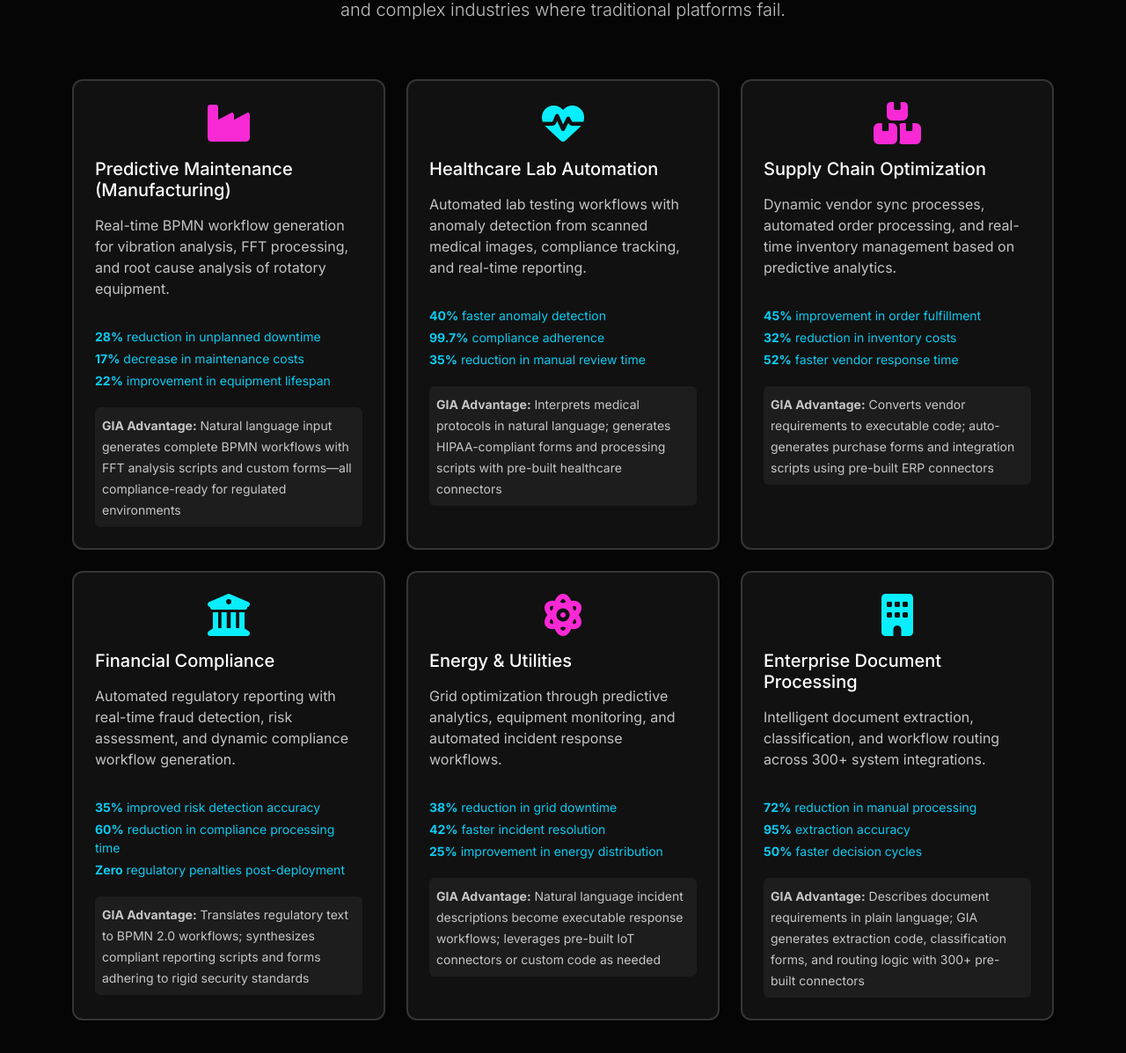
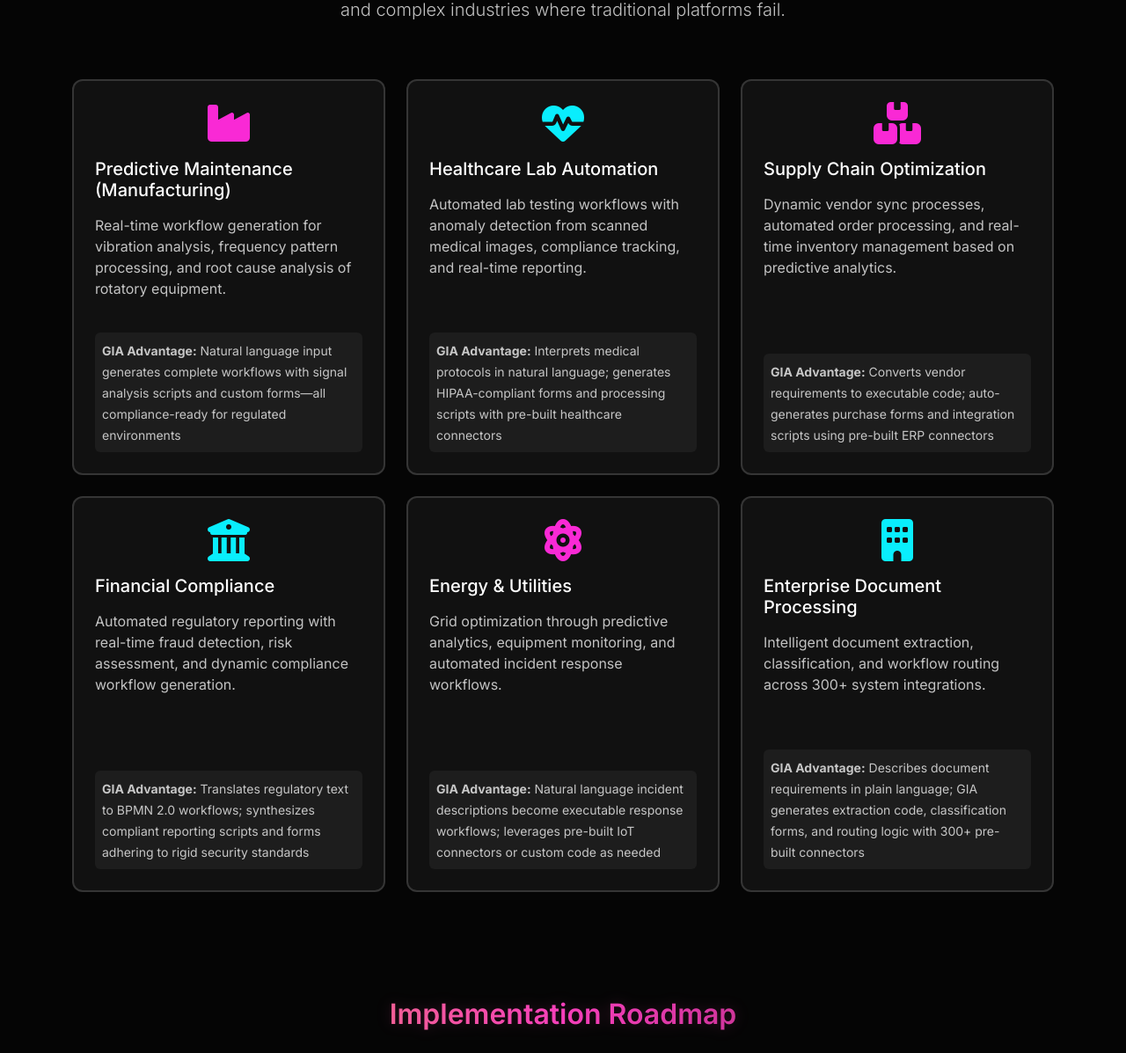
Before and after one commit to tomj0311/www, a PHP site: page /automation.php in a window 1280 px wide. Shown: the part 4750-5947 px from the top of the page at 88% size. Run offline with PHP 8.4, Linux system fonts and the light colour scheme.

Commit message:
Remove performance metrics from automation sections for streamlined content presentation

```diff
--- a/automation.php
+++ b/automation.php
@@ -384,14 +384,9 @@
                             <i class="fas fa-industry fa-3x" style="color: #F929D5;"></i>
                         </div>
                         <h5 class="text-white mb-3">Predictive Maintenance (Manufacturing)</h5>
-                        <p class="text-white-50 mb-3">Real-time BPMN workflow generation for vibration analysis, FFT processing, and root cause analysis of rotatory equipment.</p>
-                        <div class="mt-3">
-                            <small class="text-info d-block mb-1"><strong>28%</strong> reduction in unplanned downtime</small>
-                            <small class="text-info d-block mb-1"><strong>17%</strong> decrease in maintenance costs</small>
-                            <small class="text-info d-block mb-1"><strong>22%</strong> improvement in equipment lifespan</small>
-                        </div>
+                        <p class="text-white-50 mb-3">Real-time workflow generation for vibration analysis, frequency pattern processing, and root cause analysis of rotatory equipment.</p>
                         <div class="mt-3 p-2" style="background: rgba(255, 255, 255, 0.05); border-radius: 6px;">
-                            <small class="text-white-50"><strong>GIA Advantage:</strong> Natural language input generates complete BPMN workflows with FFT analysis scripts and custom forms—all compliance-ready for regulated environments</small>
+                            <small class="text-white-50"><strong>GIA Advantage:</strong> Natural language input generates complete workflows with signal analysis scripts and custom forms—all compliance-ready for regulated environments</small>
                         </div>
                     </div>
                 </div>
@@ -403,11 +398,6 @@
                         </div>
                         <h5 class="text-white mb-3">Healthcare Lab Automation</h5>
                         <p class="text-white-50 mb-3">Automated lab testing workflows with anomaly detection from scanned medical images, compliance tracking, and real-time reporting.</p>
-                        <div class="mt-3">
-                            <small class="text-info d-block mb-1"><strong>40%</strong> faster anomaly detection</small>
-                            <small class="text-info d-block mb-1"><strong>99.7%</strong> compliance adherence</small>
-                            <small class="text-info d-block mb-1"><strong>35%</strong> reduction in manual review time</small>
-                        </div>
                         <div class="mt-3 p-2" style="background: rgba(255, 255, 255, 0.05); border-radius: 6px;">
                             <small class="text-white-50"><strong>GIA Advantage:</strong> Interprets medical protocols in natural language; generates HIPAA-compliant forms and processing scripts with pre-built healthcare connectors</small>
                         </div>
@@ -421,11 +411,6 @@
                         </div>
                         <h5 class="text-white mb-3">Supply Chain Optimization</h5>
                         <p class="text-white-50 mb-3">Dynamic vendor sync processes, automated order processing, and real-time inventory management based on predictive analytics.</p>
-                        <div class="mt-3">
-                            <small class="text-info d-block mb-1"><strong>45%</strong> improvement in order fulfillment</small>
-                            <small class="text-info d-block mb-1"><strong>32%</strong> reduction in inventory costs</small>
-                            <small class="text-info d-block mb-1"><strong>52%</strong> faster vendor response time</small>
-                        </div>
                         <div class="mt-3 p-2" style="background: rgba(255, 255, 255, 0.05); border-radius: 6px;">
                             <small class="text-white-50"><strong>GIA Advantage:</strong> Converts vendor requirements to executable code; auto-generates purchase forms and integration scripts using pre-built ERP connectors</small>
                         </div>
@@ -439,11 +424,6 @@
                         </div>
                         <h5 class="text-white mb-3">Financial Compliance</h5>
                         <p class="text-white-50 mb-3">Automated regulatory reporting with real-time fraud detection, risk assessment, and dynamic compliance workflow generation.</p>
-                        <div class="mt-3">
-                            <small class="text-info d-block mb-1"><strong>35%</strong> improved risk detection accuracy</small>
-                            <small class="text-info d-block mb-1"><strong>60%</strong> reduction in compliance processing time</small>
-                            <small class="text-info d-block mb-1"><strong>Zero</strong> regulatory penalties post-deployment</small>
-                        </div>
                         <div class="mt-3 p-2" style="background: rgba(255, 255, 255, 0.05); border-radius: 6px;">
                             <small class="text-white-50"><strong>GIA Advantage:</strong> Translates regulatory text to BPMN 2.0 workflows; synthesizes compliant reporting scripts and forms adhering to rigid security standards</small>
                         </div>
@@ -457,11 +437,6 @@
                         </div>
                         <h5 class="text-white mb-3">Energy & Utilities</h5>
                         <p class="text-white-50 mb-3">Grid optimization through predictive analytics, equipment monitoring, and automated incident response workflows.</p>
-                        <div class="mt-3">
-                            <small class="text-info d-block mb-1"><strong>38%</strong> reduction in grid downtime</small>
-                            <small class="text-info d-block mb-1"><strong>42%</strong> faster incident resolution</small>
-                            <small class="text-info d-block mb-1"><strong>25%</strong> improvement in energy distribution</small>
-                        </div>
                         <div class="mt-3 p-2" style="background: rgba(255, 255, 255, 0.05); border-radius: 6px;">
                             <small class="text-white-50"><strong>GIA Advantage:</strong> Natural language incident descriptions become executable response workflows; leverages pre-built IoT connectors or custom code as needed</small>
                         </div>
@@ -475,11 +450,6 @@
                         </div>
                         <h5 class="text-white mb-3">Enterprise Document Processing</h5>
                         <p class="text-white-50 mb-3">Intelligent document extraction, classification, and workflow routing across 300+ system integrations.</p>
-                        <div class="mt-3">
-                            <small class="text-info d-block mb-1"><strong>72%</strong> reduction in manual processing</small>
-                            <small class="text-info d-block mb-1"><strong>95%</strong> extraction accuracy</small>
-                            <small class="text-info d-block mb-1"><strong>50%</strong> faster decision cycles</small>
-                        </div>
                         <div class="mt-3 p-2" style="background: rgba(255, 255, 255, 0.05); border-radius: 6px;">
                             <small class="text-white-50"><strong>GIA Advantage:</strong> Describes document requirements in plain language; GIA generates extraction code, classification forms, and routing logic with 300+ pre-built connectors</small>
                         </div>
@@ -758,6 +728,10 @@
         flex-direction: column;
     }
 
+    .capability-card p {
+        flex-grow: 1;
+    }
+
     .capability-card:hover {
         background: rgba(255, 255, 255, 0.08);
         border-color: rgba(9, 238, 253, 0.4);
@@ -904,6 +878,10 @@
         flex-direction: column;
     }
 
+    .industry-card p {
+        flex-grow: 1;
+    }
+
     .industry-card:hover {
         background: rgba(255, 255, 255, 0.08);
         border-color: rgba(249, 41, 213, 0.4);
```
